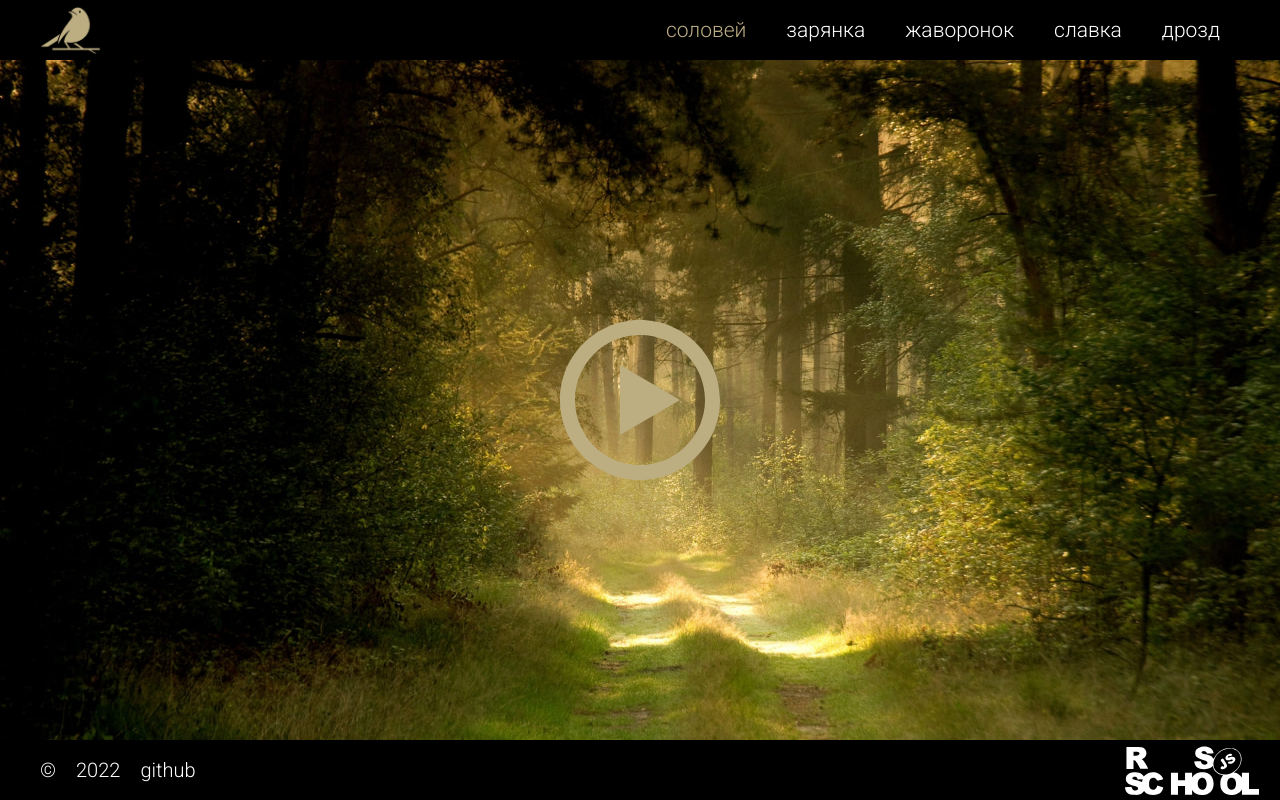
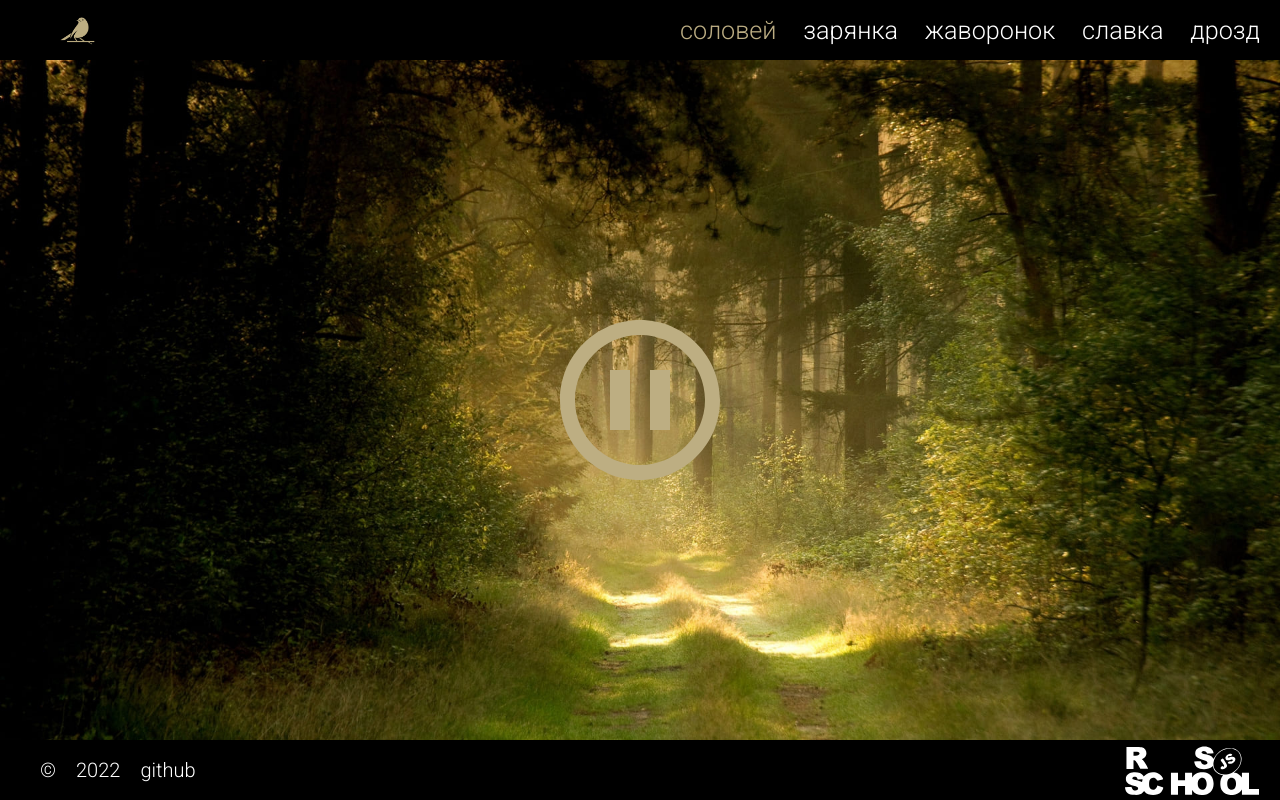
Before and after one commit to volhasenatar/js30-1.1-eco-sounds, a plain HTML site: page index.html in a window 1280 px wide. Both pictures are taken after a click on the item "cоловей". Drawn offline with Linux system fonts and the light colour scheme.

Commit message:
add functions

```diff
--- a/index.html
+++ b/index.html
@@ -16,10 +16,10 @@
   <body>
     <header>
       <div class="container header-container">
-        <div class="logo">
-          <logo class="logo-item"></logo>
-        </div>
         <nav class="nav">
+          <ul class="nav-list">
+            <li class="nav-item"><logo class="logo"></logo></li>
+          </ul>
           <ul class="nav-list">
             <li class="nav-item">cоловей</li>
             <li class="nav-item">зарянка</li>
@@ -31,7 +31,7 @@
       </div>
     </header>
     <main class="main">
-      <button class="play"></button>
+      <button></button>
     </main>
     <footer class="footer">
       <div class="footer-container">
--- a/script.js
+++ b/script.js
@@ -1,19 +1,15 @@
 const button = document.querySelector('button');
-const playForest = document.querySelector('.play');
 const main = document.querySelector('.main');
 const active = document.querySelectorAll('li');
 
 const imageArray = [
+  'url(img/forest.jpg)',
   'url(img/solovey.jpg)',
   'url(img/zarynka.jpg)',
   'url(img/javoronok.jpg)',
   'url(img/slavka.jpg)',
   'url(img/drozd.jpg)',
 ];
-
-document.querySelector('.logo').addEventListener('click', () => {
-  window.location.reload();
-});
 
 const audio = new Audio();
 const playlist = new Array(
@@ -27,49 +23,31 @@ const playlist = new Array(
 
 function playMusic() {
   if (audio.paused === true) {
-    audio.src = playlist[0];
     audio.play();
-    audio.currentTime = 0;
+    button.classList.add('pause');
   } else {
     audio.pause();
+    button.classList.remove('pause');
   }
 }
-function toggleBtn() {
-  button.classList.toggle('pause');
+
+function changeIndex(index) {
+  main.style.backgroundImage = imageArray[index];
+  audio.src = playlist[index];
+  playMusic();
 }
 
-playForest.addEventListener('click', playMusic);
-button.addEventListener('click', toggleBtn);
+function changeActiveLinks(element) {
+  active.forEach((element) => {
+    element.classList.remove('active');
+  });
+  element.classList.add('active');
+}
+button.addEventListener('click', playMusic);
 
-//solovey
-active[0].addEventListener('click', () => {
-  main.style.backgroundImage = imageArray[0];
-});
-//zarynka
-active[1].addEventListener('click', () => {
-  main.style.backgroundImage = imageArray[1];
-});
-
-//javoronok
-active[2].addEventListener('click', () => {
-  main.style.backgroundImage = imageArray[2];
-});
-
-//slavka
-active[3].addEventListener('click', () => {
-  main.style.backgroundImage = imageArray[3];
-});
-
-//drozd
-active[4].addEventListener('click', () => {
-  main.style.backgroundImage = imageArray[4];
-});
-
-active.forEach((element) => {
+active.forEach(function (element, index) {
   element.onclick = () => {
-    active.forEach((element) => {
-      element.classList.remove('active');
-    });
-    element.classList.add('active');
+    changeIndex(index);
+    changeActiveLinks(element);
   };
 });
--- a/style.css
+++ b/style.css
@@ -9,36 +9,33 @@ body {
 }
 .container {
   max-width: 1440px;
-  margin: 0 20px;
 }
 /* HEADER */
 .header-container {
   display: flex;
-  justify-content: end;
   padding: 5px 20px;
 }
-.logo {
-  width: 50px;
-  background-image: url(svg/favicon.ico);
-  background-size: contain;
-  background-repeat: no-repeat;
-  padding: 0 20px;
-}
-.logo:hover {
-  filter: brightness(0.85);
-  transition: 0.3s;
-  cursor: pointer;
-}
+
 .nav {
-  margin-left: auto;
+  display: flex;
+  width: 100%;
+  justify-content: space-between;
 }
 .nav-list {
   display: flex;
   align-items: center;
   height: 50px;
   list-style: none;
+  width: inherit;
+  justify-content: space-between;
 }
-.nav-item {
+li {
+  font-size: larger;
+}
+.logo {
+  background-image: url(svg/favicon.ico);
+  background-size: contain;
+  background-repeat: no-repeat;
   padding: 0 20px;
 }
 .nav-item:hover {
```
